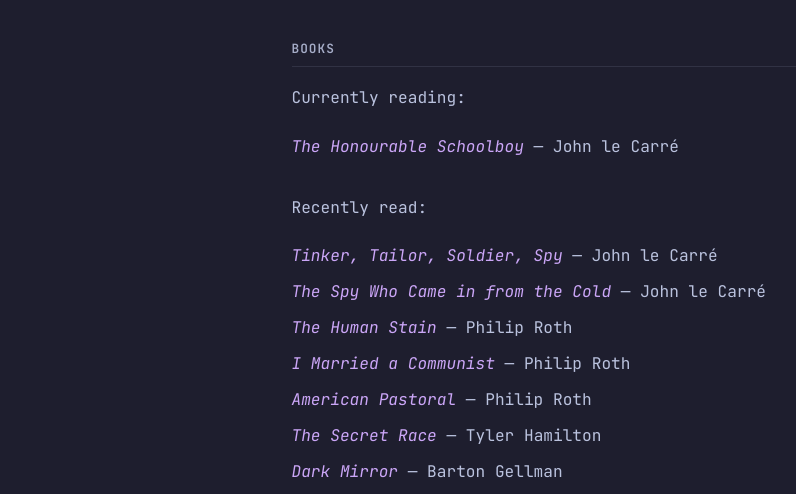
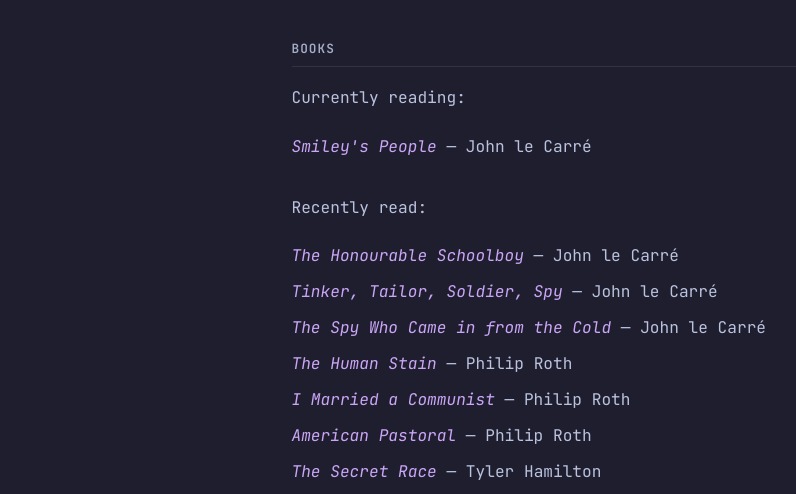
Before and after one commit to codygomberg/codygomberg-site, a plain HTML site: page misc.html in a window 1280 px wide. Shown: the part 299-793 px from the top of the page, without its empty margins (178-974 px from the left). Drawn offline with Linux system fonts and the light colour scheme.

Commit message:
Update currently reading to   Smiley's People

```diff
--- a/misc.html
+++ b/misc.html
@@ -45,11 +45,12 @@
         <h2>Books</h2>
         <p>Currently reading:</p>
         <ul class="plain">
-          <li><a href="https://www.goodreads.com/book/show/18990.The_Honourable_Schoolboy" target="_blank" rel="noopener"><em>The Honourable Schoolboy</em></a> — John le Carré</li>
+          <li><a href="https://www.goodreads.com/book/show/18999.Smiley_s_People" target="_blank" rel="noopener"><em>Smiley's People</em></a> — John le Carré</li>
         </ul>
         <br>
         <p>Recently read:</p>
         <ul class="plain">
+          <li><a href="https://www.goodreads.com/book/show/18990.The_Honourable_Schoolboy" target="_blank" rel="noopener"><em>The Honourable Schoolboy</em></a> — John le Carré</li>
           <li><a href="https://www.goodreads.com/book/show/10073506-tinker-tailor-soldier-spy" target="_blank" rel="noopener"><em>Tinker, Tailor, Soldier, Spy</em></a> — John le Carré</li>
           <li><a href="https://www.goodreads.com/book/show/19494.The_Spy_Who_Came_In_from_the_Cold" target="_blank" rel="noopener"><em>The Spy Who Came in from the Cold</em></a> — John le Carré</li>
           <li><a href="https://www.goodreads.com/book/show/11734.The_Human_Stain" target="_blank" rel="noopener"><em>The Human Stain</em></a> — Philip Roth</li>
```
